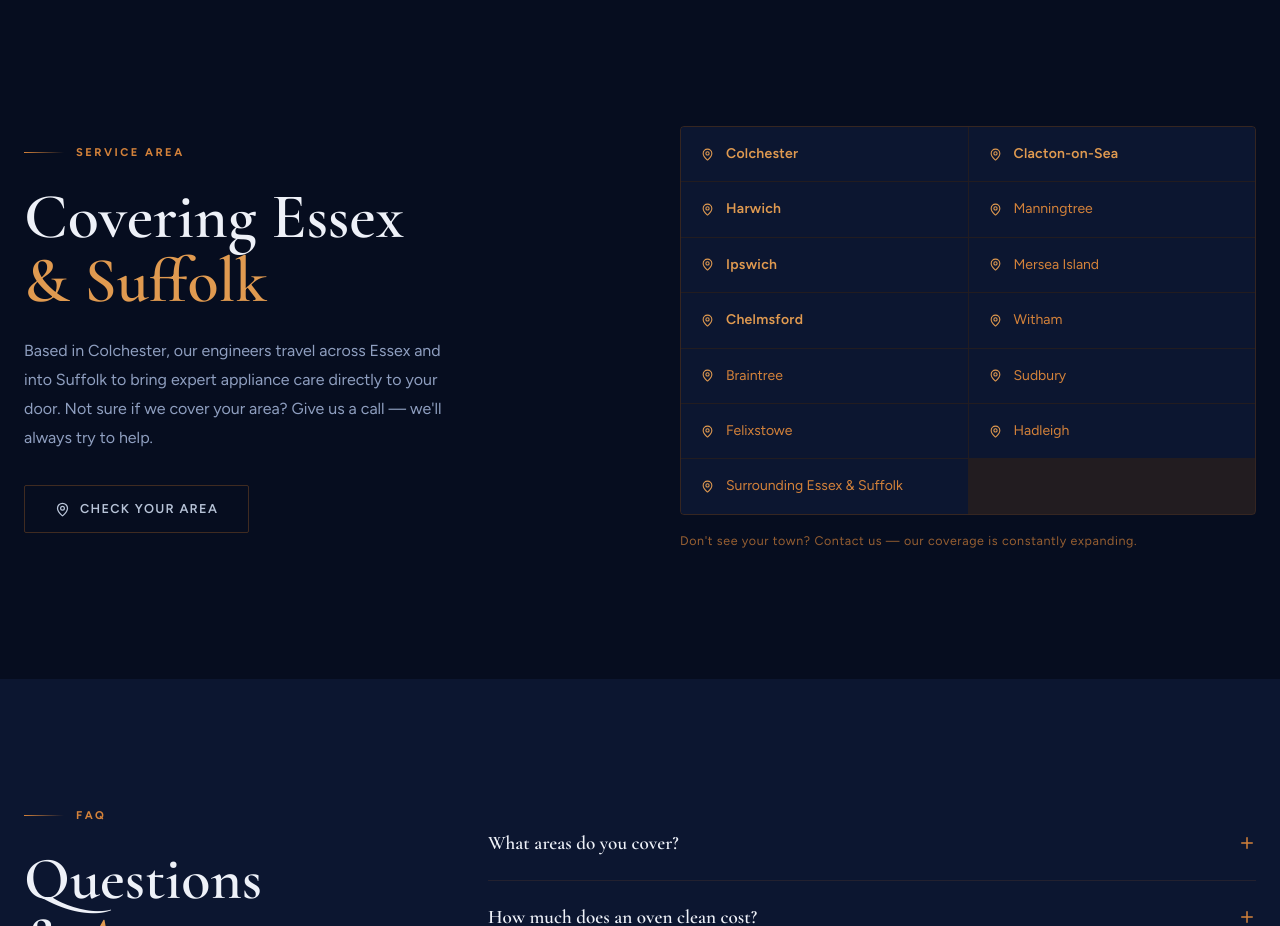
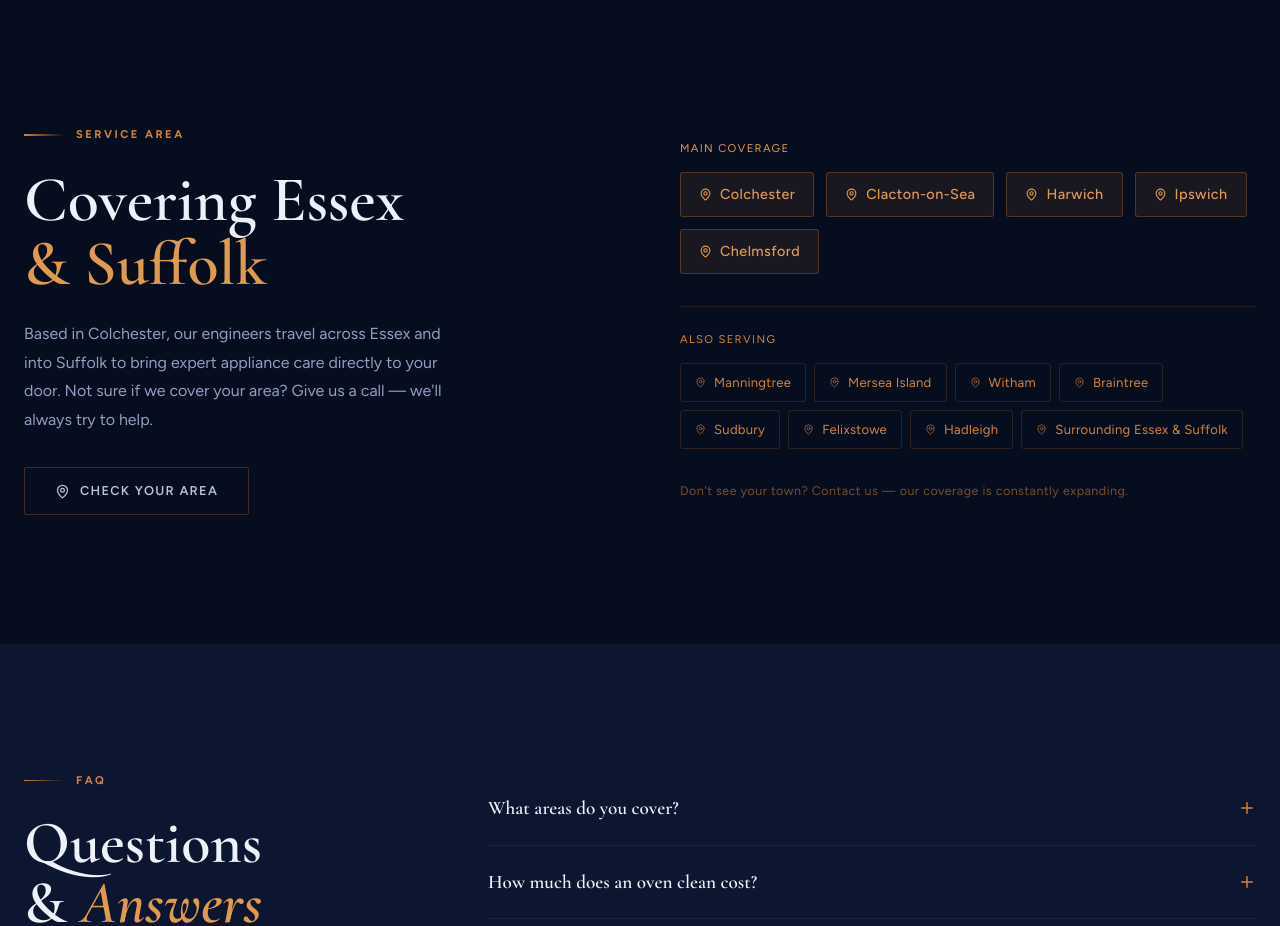
Before and after one commit to Spikeaa/gs-demo, a Next.js app: page / in a window 1280 px wide. Shown: the part 6568-7494 px from the top of the page. Built offline with nearby package versions, Linux system fonts and the light colour scheme.

Commit message:
Coverage: redesign as pill tags — primary/secondary split, all gold, no table grid

```diff
--- a/components/Coverage.tsx
+++ b/components/Coverage.tsx
@@ -2,20 +2,23 @@
 
 import { MapPin } from "lucide-react";
 
-const areas = [
-  { name: "Colchester", primary: true, note: "Our home base" },
-  { name: "Clacton-on-Sea", primary: true, note: "Full coverage" },
-  { name: "Harwich", primary: true, note: "Full coverage" },
-  { name: "Manningtree", primary: false, note: "Full coverage" },
-  { name: "Ipswich", primary: true, note: "Full coverage" },
-  { name: "Mersea Island", primary: false, note: "Full coverage" },
-  { name: "Chelmsford", primary: true, note: "Full coverage" },
-  { name: "Witham", primary: false, note: "Full coverage" },
-  { name: "Braintree", primary: false, note: "Full coverage" },
-  { name: "Sudbury", primary: false, note: "Full coverage" },
-  { name: "Felixstowe", primary: false, note: "Full coverage" },
-  { name: "Hadleigh", primary: false, note: "Full coverage" },
-  { name: "Surrounding Essex & Suffolk", primary: false, note: "Please enquire" },
+const primaryAreas = [
+  "Colchester",
+  "Clacton-on-Sea",
+  "Harwich",
+  "Ipswich",
+  "Chelmsford",
+];
+
+const secondaryAreas = [
+  "Manningtree",
+  "Mersea Island",
+  "Witham",
+  "Braintree",
+  "Sudbury",
+  "Felixstowe",
+  "Hadleigh",
+  "Surrounding Essex & Suffolk",
 ];
 
 export default function Coverage() {
@@ -66,59 +69,90 @@ export default function Coverage() {
             </a>
           </div>
 
-          {/* Right: areas grid */}
+          {/* Right: areas */}
           <div>
-            <div
+            {/* Primary areas */}
+            <p
               style={{
-                border: "1px solid rgba(196,114,42,0.25)",
-                borderRadius: 4,
-                overflow: "hidden",
+                fontFamily: "'Figtree', sans-serif",
+                fontSize: "0.7rem",
+                letterSpacing: "0.12em",
+                textTransform: "uppercase",
+                color: "var(--copper-light)",
+                marginBottom: 14,
               }}
             >
+              Main Coverage
+            </p>
+            <div className="flex flex-wrap gap-3 mb-8">
+              {primaryAreas.map((name) => (
                 <div
-                className="grid grid-cols-2"
-                style={{ gap: "1px", background: "rgba(196,114,42,0.15)" }}
-              >
-                {areas.map((area) => (
-                  <div
-                    key={area.name}
-                    className="flex items-center gap-3 px-5 py-4 cursor-default transition-all duration-200"
-                    style={{ background: "var(--charcoal)" }}
-                    onMouseEnter={(e) => {
-                      (e.currentTarget as HTMLElement).style.background = "rgba(196,114,42,0.1)";
-                    }}
-                    onMouseLeave={(e) => {
-                      (e.currentTarget as HTMLElement).style.background = "var(--charcoal)";
+                  key={name}
+                  className="flex items-center gap-2"
+                  style={{
+                    background: "rgba(196,114,42,0.1)",
+                    border: "1px solid rgba(196,114,42,0.35)",
+                    borderRadius: 3,
+                    padding: "10px 18px",
+                    fontFamily: "'Figtree', sans-serif",
+                    fontSize: "0.9rem",
+                    fontWeight: 500,
+                    color: "var(--copper-light)",
+                    letterSpacing: "0.03em",
                   }}
                 >
-                    <MapPin
-                      size={13}
-                      style={{ color: "var(--copper-light)", flexShrink: 0 }}
-                    />
-                    <span
-                      style={{
-                        fontFamily: "'Figtree', sans-serif",
-                        fontSize: "0.875rem",
-                        fontWeight: area.primary ? 600 : 400,
-                        color: area.primary ? "var(--copper-light)" : "var(--copper)",
-                        letterSpacing: area.primary ? "0.02em" : undefined,
-                      }}
-                    >
-                      {area.name}
-                    </span>
+                  <MapPin size={13} style={{ color: "var(--copper-light)", flexShrink: 0 }} />
+                  {name}
                 </div>
               ))}
             </div>
+
+            {/* Divider */}
+            <div style={{ height: 1, background: "rgba(196,114,42,0.15)", marginBottom: 24 }} />
+
+            {/* Secondary areas */}
+            <p
+              style={{
+                fontFamily: "'Figtree', sans-serif",
+                fontSize: "0.7rem",
+                letterSpacing: "0.12em",
+                textTransform: "uppercase",
+                color: "var(--copper)",
+                marginBottom: 14,
+              }}
+            >
+              Also Serving
+            </p>
+            <div className="flex flex-wrap gap-2 mb-8">
+              {secondaryAreas.map((name) => (
+                <div
+                  key={name}
+                  className="flex items-center gap-2"
+                  style={{
+                    background: "transparent",
+                    border: "1px solid rgba(196,114,42,0.2)",
+                    borderRadius: 3,
+                    padding: "8px 14px",
+                    fontFamily: "'Figtree', sans-serif",
+                    fontSize: "0.82rem",
+                    fontWeight: 400,
+                    color: "var(--copper)",
+                    letterSpacing: "0.02em",
+                  }}
+                >
+                  <MapPin size={11} style={{ color: "var(--copper)", flexShrink: 0, opacity: 0.7 }} />
+                  {name}
+                </div>
+              ))}
             </div>
 
             <p
-              className="mt-4"
               style={{
                 fontFamily: "'Figtree', sans-serif",
                 fontSize: "0.78rem",
                 color: "var(--copper)",
-                opacity: 0.7,
-                letterSpacing: "0.05em",
+                opacity: 0.55,
+                letterSpacing: "0.04em",
               }}
             >
               Don't see your town? Contact us — our coverage is constantly expanding.
```
Lines whose indentation alone changed are shown as unchanged.
